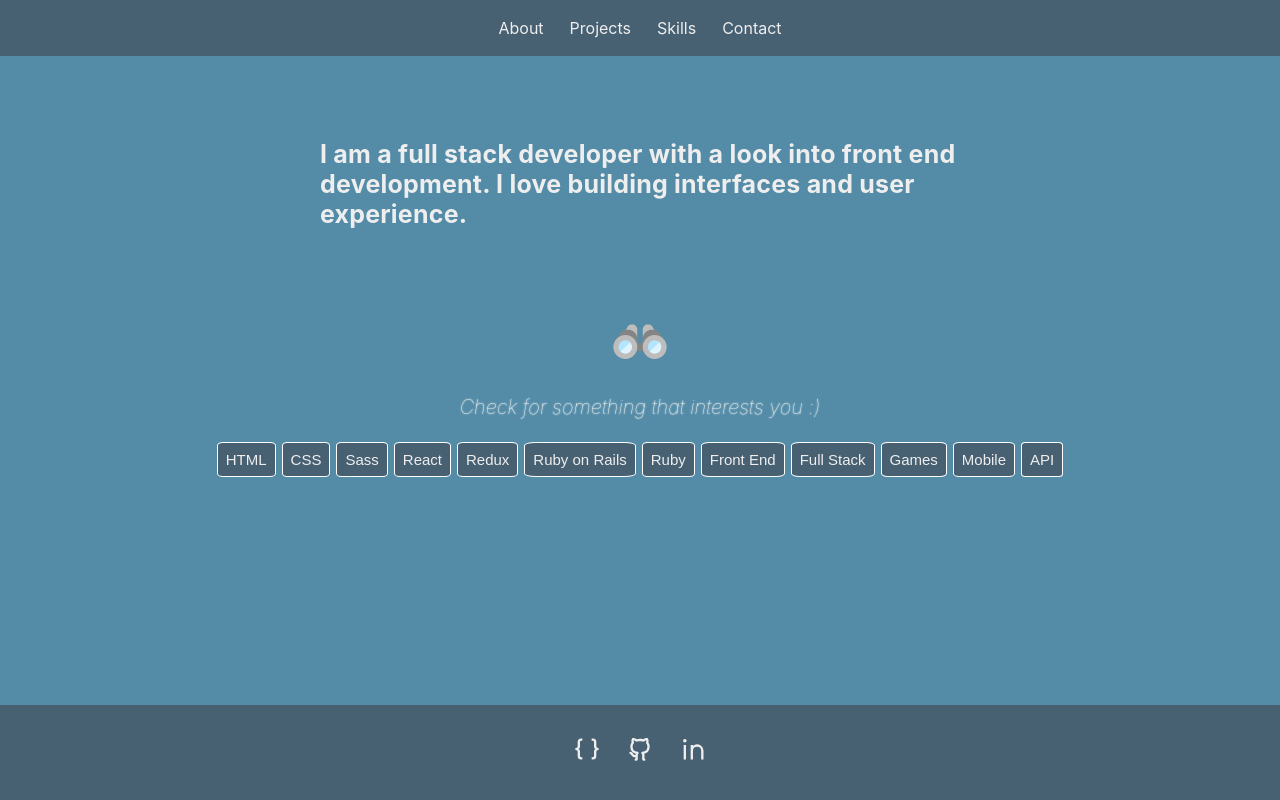
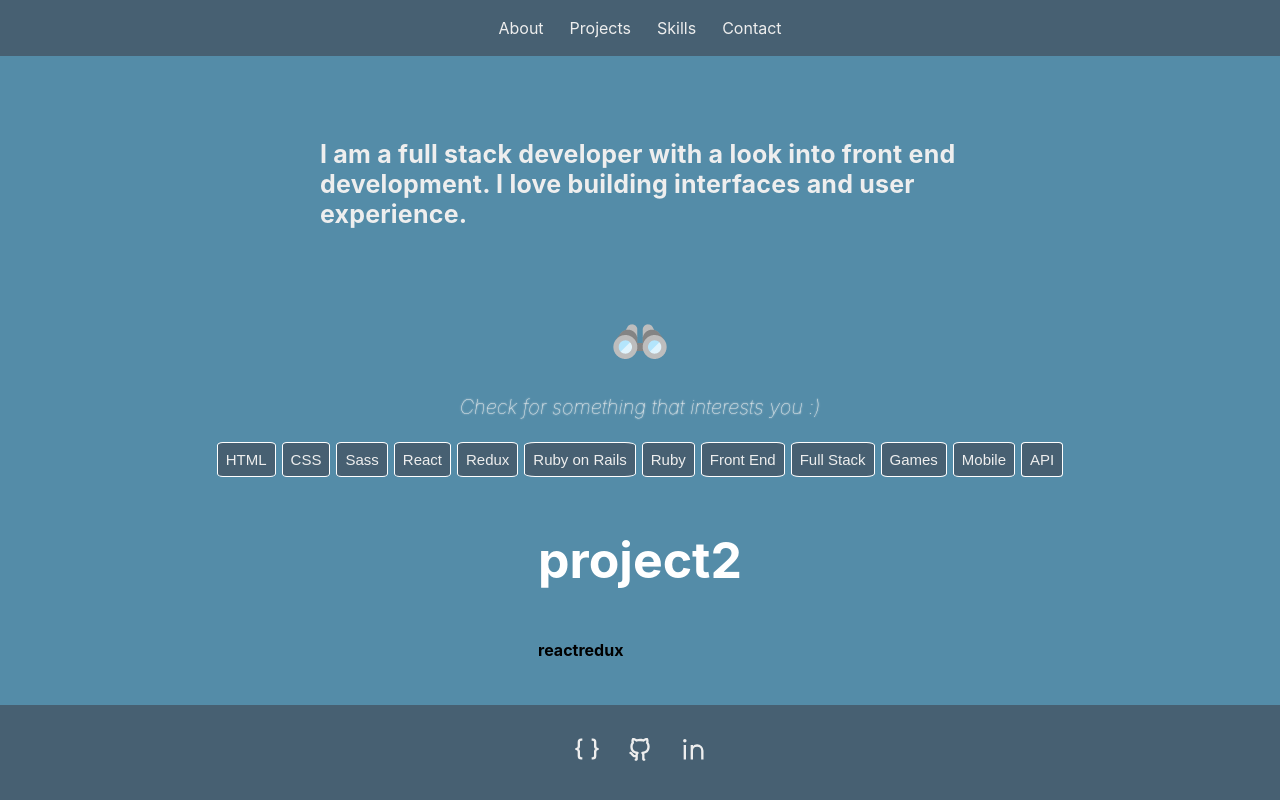
Before and after one commit to thneves/Thales-Next, a Next.js app: page /home in a window 1280 px wide. Built offline with nearby package versions, Linux system fonts and the light colour scheme.

Commit message:
Fix home page

```diff
--- a/components/Cards.tsx
+++ b/components/Cards.tsx
@@ -2,7 +2,7 @@ import styled from "styled-components";
 
 const Styled1 = styled.h3`
   font-size: 50px;
-  color: green;;
+  color: #fff;
 `
 
 interface CardsProps {
@@ -12,10 +12,10 @@ interface CardsProps {
 
 const Cards: React.FC<CardsProps> = ({name, tags}) => {
   return (
-    <>
-    <Styled1>{name}</Styled1>
-    <h4>{tags}</h4>
-    </>
+    <div>
+      <Styled1>{name}</Styled1>
+      <h4>{tags}</h4>
+    </div>
   )
 }
 
--- a/components/Search.tsx
+++ b/components/Search.tsx
@@ -45,18 +45,9 @@ const SearchText = styled(motion.p)`
   text-shadow: 0px 0px 2px rgb(255, 255, 255);
 
 `
-
 const Search = () => {
 
 
-
-
-  const displayProjects = () => {
-    console.log('oi bb')
-    projects.map(project => {
-      return <Cards name={project.name} tags={project.tags} />
-    })
-  }
 
   return (
     <SearchBox>
@@ -69,16 +60,16 @@ const Search = () => {
       <StyledDivTags>
         {tags.map(item => {
         return <Tags
-          onClick={() => displayProjects()}
           initial={{ x: 50 }}
           animate={{ x: 0 }}
           transition={{ duration: 0.8, repeat: 1 }}
           >{item}</Tags>
         })}
       </StyledDivTags>
-      {displayProjects}
+      <Cards name={projects[1].name} tags={projects[1].tags} />
     </SearchBox>
   )
-}
+};
+
 
 export default Search;
```
